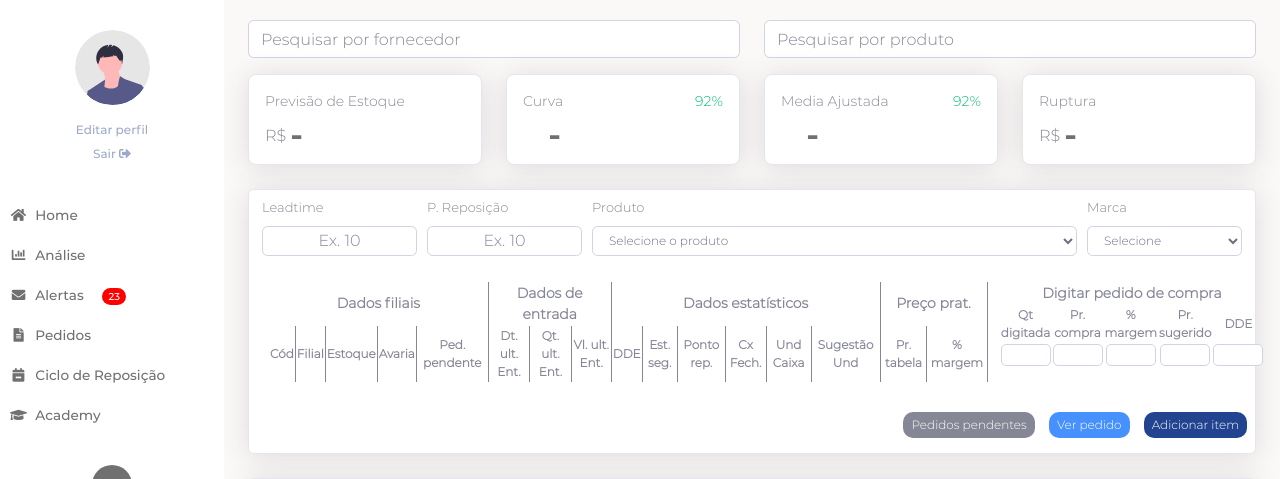
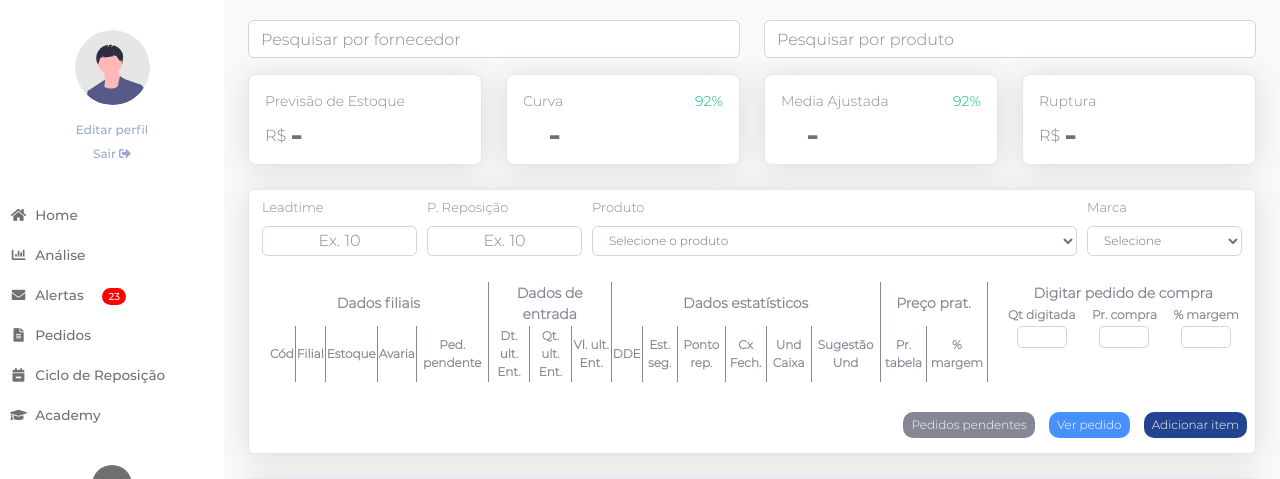
Before and after one commit to jeff-vasconcelos/compras, a Django app: template templates/aplicacao/paginas/analise.html in a window 1280 px wide. Shown: the top 479 px of the page. Run offline with Django 3.2, Linux system fonts and the light colour scheme; the template is opened without the code that fills it, so the values that code supplies are empty; some libraries are stand-ins or nearby versions.

Commit message:
tudo funcionando ate aqui

```diff
--- a/templates/aplicacao/paginas/analise.html
+++ b/templates/aplicacao/paginas/analise.html
@@ -267,8 +267,8 @@
                                 <th>Qt digitada</th>
                                 <th>Pr. compra</th>
                                 <th>% margem</th>
-                                <th>Pr. sugerido</th>
-                                <th>DDE</th>
+{#                                <th>Pr. sugerido</th>#}
+{#                                <th>DDE</th>#}
 
                             </tr>
                             <tr>
@@ -281,12 +281,12 @@
                                 <td class="tabela-form">
                                     <input class="input-tabela-analise" name="porc_margem" id="porc_margem">
                                 </td>
-                                <td class="tabela-form">
-                                    <input class="input-tabela-analise" name="pr_sugerido" id="pr_sugerido">
-                                </td>
-                                <td class="tabela-form">
-                                    <input class="input-tabela-analise" name="dde" id="dde">
-                                </td>
+{#                                <td class="tabela-form">#}
+{#                                    <input class="input-tabela-analise" name="pr_sugerido" id="pr_sugerido">#}
+{#                                </td>#}
+{#                                <td class="tabela-form">#}
+{#                                    <input class="input-tabela-analise" name="dde" id="dde">#}
+{#                                </td>#}
                             </tr>
                             </tbody>
 
--- a/templates/static/aplicacao/js/pedido_sessao.js
+++ b/templates/static/aplicacao/js/pedido_sessao.js
@@ -2,8 +2,8 @@
 const ProdutosSelecionar = document.getElementById('results-produtos')
 const inputPrCompraDigitada = document.getElementById('pr_compra')
 const inputMargemDigitada = document.getElementById('porc_margem')
-const inputPrSugeridoDigitada = document.getElementById('pr_sugerido')
-const inputDDEDigitada = document.getElementById('dde')
+// const inputPrSugeridoDigitada = document.getElementById('pr_sugerido')
+// const inputDDEDigitada = document.getElementById('dde')
 const inputQtDigitada = document.getElementById('qt_digit')
 
 const botaoPedidoSessao = document.getElementById('add_pedido_sessao')
@@ -24,12 +24,13 @@ const addPedidoSessao = (produto, qt_digitada, pr_compra, margem, pr_sugerido, d
             'produto': produto,
             'qt_digitada': qt_digitada,
             'pr_compra': pr_compra,
-            'margem': margem,
-            'pr_sugerido': pr_sugerido,
-            'dde': dde
+            'margem': margem
         },
         success: (pedido_sessao) => {
             console.log(pedido_sessao.data)
+            inputQtDigitada.value = ""
+            inputPrCompraDigitada.value = ""
+            inputMargemDigitada.value = ""
             location.reload();
         }
     });
@@ -67,32 +68,30 @@ botaoPedidoSessao.addEventListener('click', e => {
         margem = mar
     }
 
-    // PEGANDO PR SUGERIDO
-    const p_sug = inputPrSugeridoDigitada.value
-    var p_sugerido = 0
-    if (p_sug === "") {
-        p_sugerido = 0
-    } else {
-        p_sugerido = p_sug
-    }
-
-    // PEGANDO DDE
-    const dde_p = inputDDEDigitada.value
-    var dde = 0
-    if (dde_p === "") {
-        dde = 0
-    } else {
-        dde = dde_p
-    }
+    // // PEGANDO PR SUGERIDO
+    // const p_sug = inputPrSugeridoDigitada.value
+    // var p_sugerido = 0
+    // if (p_sug === "") {
+    //     p_sugerido = 0
+    // } else {
+    //     p_sugerido = p_sug
+    // }
+    //
+    // // PEGANDO DDE
+    // const dde_p = inputDDEDigitada.value
+    // var dde = 0
+    // if (dde_p === "") {
+    //     dde = 0
+    // } else {
+    //     dde = dde_p
+    // }
 
     console.log(produtoSelecionado, "PRODUTO SELECIONADO")
     console.log(qt_digitada, "QT DIGITADA")
     console.log(p_compra, "PRECO DE COMPRA")
     console.log(margem, "MARGEM")
-    console.log(p_sugerido, "PRECO SUGERIDO")
-    console.log(dde, "DDE")
 
-    addPedidoSessao(produtoSelecionado, qt_digitada, p_compra, margem, p_sugerido, dde)
+    addPedidoSessao(produtoSelecionado, qt_digitada, p_compra, margem)
 })
 
 
```
Also changed, not shown: core/views/analise_views.py (+2 -5 lines).
